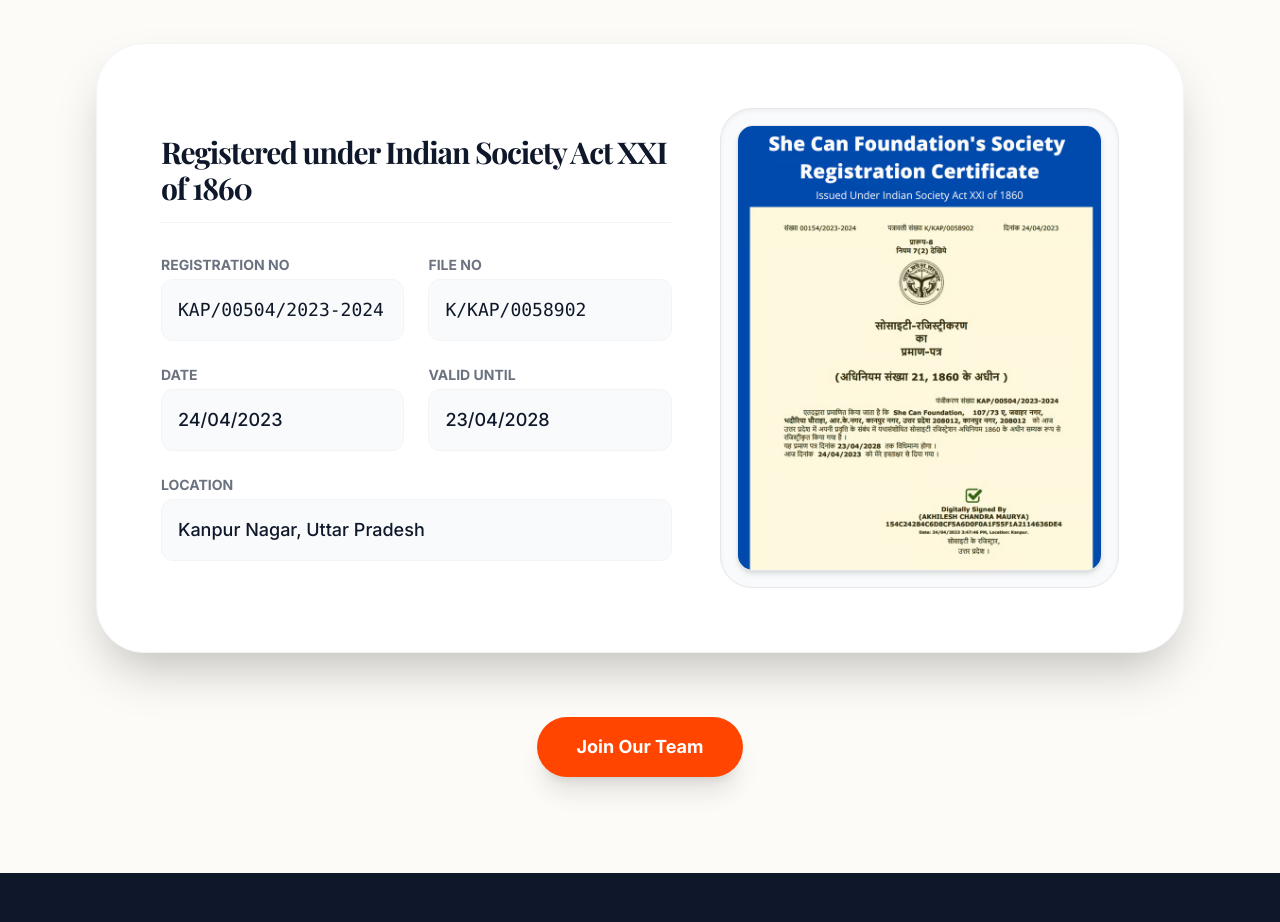
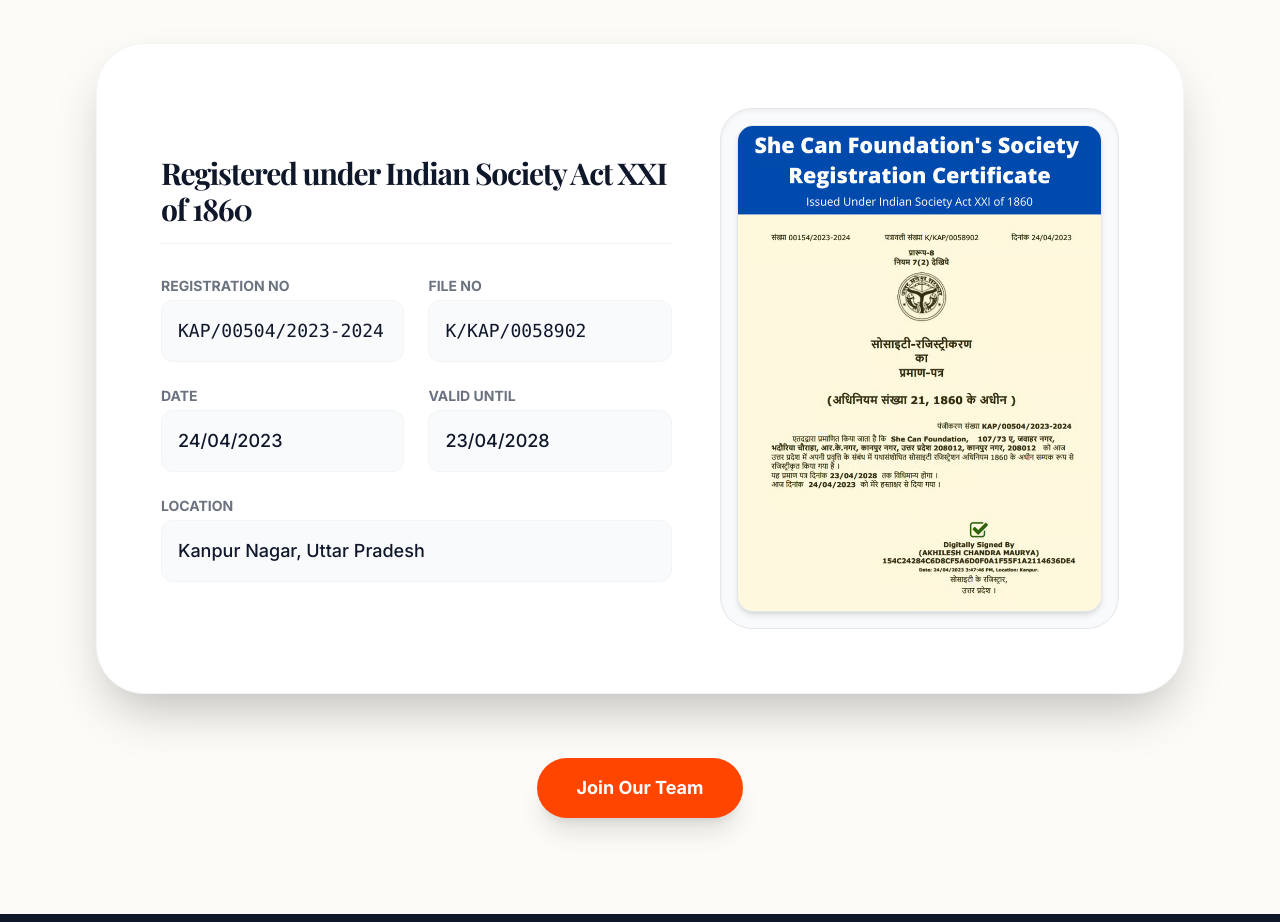
Before and after one commit to rupesh1285/she-can-foundation, a React (Vite) app in the folder client/: page /about in a window 1280 px wide. Shown: the part 1960-2882 px from the top of the page. Built offline with nearby package versions, Linux system fonts and the light colour scheme.

Commit message:
fix(client): Add 3:4 ratio to ImagePlaceholder types to fix Vercel build

```diff
--- a/client/src/components/ImagePlaceholder.tsx
+++ b/client/src/components/ImagePlaceholder.tsx
@@ -4,7 +4,7 @@
 interface ImagePlaceholderProps {
   label: string;
   path: string;
-  ratio?: '16:9' | '4:3' | '1:1' | 'auto';
+  ratio?: '16:9' | '4:3' | '3:4' | '1:1' | 'auto';
   className?: string;
 }
 
@@ -19,6 +19,7 @@
   const ratioClass = {
     '16:9': 'aspect-video',
     '4:3': 'aspect-[4/3]',
+    '3:4': 'aspect-[3/4]',
     '1:1': 'aspect-square',
     'auto': 'h-full w-full'
   }[ratio];
```
